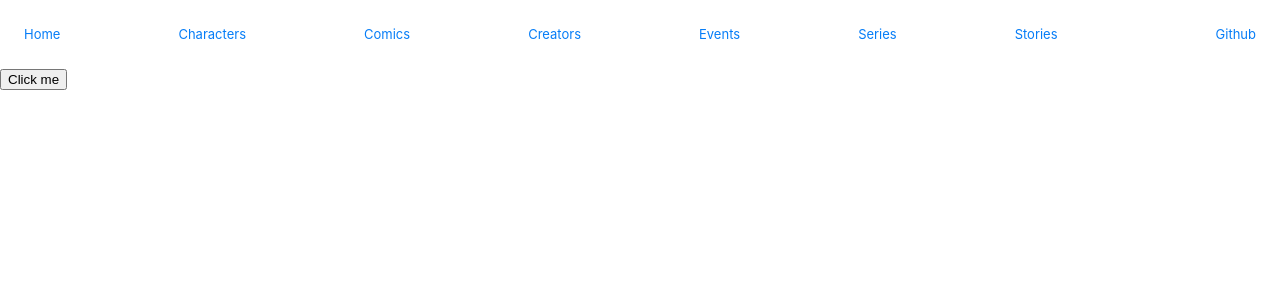
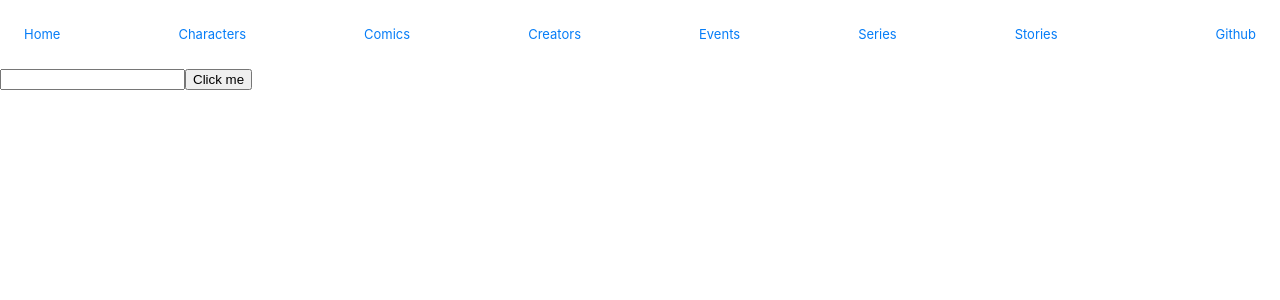
Before and after one commit to swlockhorst/marvel-api-project, a Next.js app: page /characters in a window 1280 px wide. Shown: the top 300 px of the page. Built offline with nearby package versions, Linux system fonts and the light colour scheme.

Commit message:
start setting up search input

```diff
--- a/api/character/getCharacter.ts
+++ b/api/character/getCharacter.ts
@@ -3,7 +3,7 @@ import hashMaker from "../../helpers/hashMaker";
 
 async function getCharacter(query: string) {
     let apiGateway = process.env.API_GATEWAY;
-    let url = `${apiGateway}/v1/public/characters?name=${query}${hashMaker()}`;
+    let url = `${apiGateway}/characters?nameStartsWith=${query}${hashMaker()}`;
     try {
         const [response] = await Promise.all([axios.get(url)]);
         return response;
--- a/components/nav.tsx
+++ b/components/nav.tsx
@@ -7,7 +7,7 @@ interface Links {
 }
 
 const links: Links[] = [
-  { href: 'https://github.com/swlockhorst/marvel-api-project', label: 'Github',
+  { href: '', label: 'Github',
       key: ''
   }
 ].map(link => {
--- /dev/null
+++ b/components/searchBar.tsx
@@ -0,0 +1,23 @@
+import React, {useState} from 'react';
+import getCharacter from "../api/character/getCharacter";
+
+const SearchBar = () => {
+        const [query, setQuery] = useState('');
+        const [data, setData] = useState([]);
+
+        return (
+            <div>
+                <input type="text" value={query} onChange={event => setQuery(event.target.value)} />
+
+                <button onClick={() => {
+                    getCharacter(query).then(r => setData(r.data.data.results));
+                    console.log(data);
+                }}>Click me
+                </button>
+
+            </div>
+        )
+    }
+;
+
+export default SearchBar;
--- a/pages/characters.tsx
+++ b/pages/characters.tsx
@@ -1,15 +1,14 @@
 import Head from '../components/head';
 import Nav from "../components/nav";
-import getCharacter from "../api/character/getCharacter";
+import SearchBar from "../components/searchBar";
+
 
 export default () => (
     <div>
         <Head title="Home" />
         <Nav />
         <div className="hero">
-            <button onClick={() => {
-                getCharacter('wolverine').then(r => console.log(r.data.data.results));
-            }}>Click me</button>
+            <SearchBar />
         </div>
     </div>
 );
```
